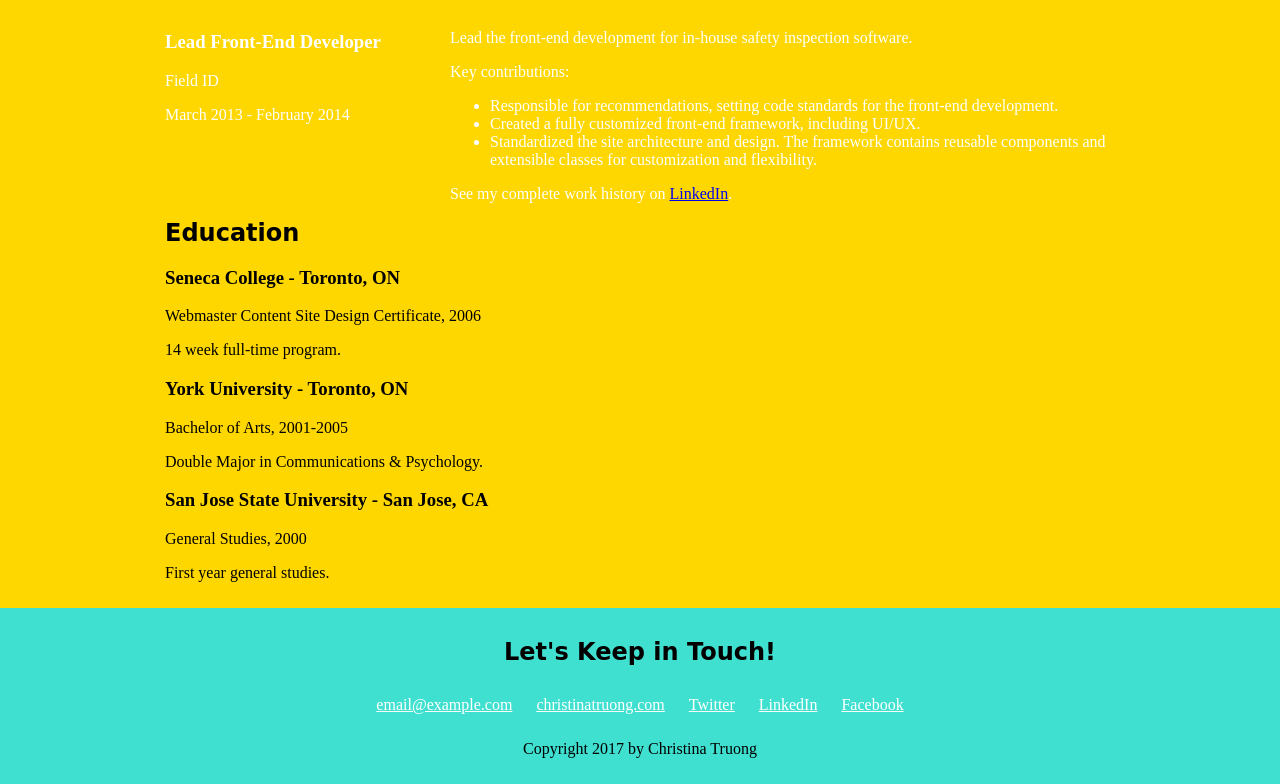
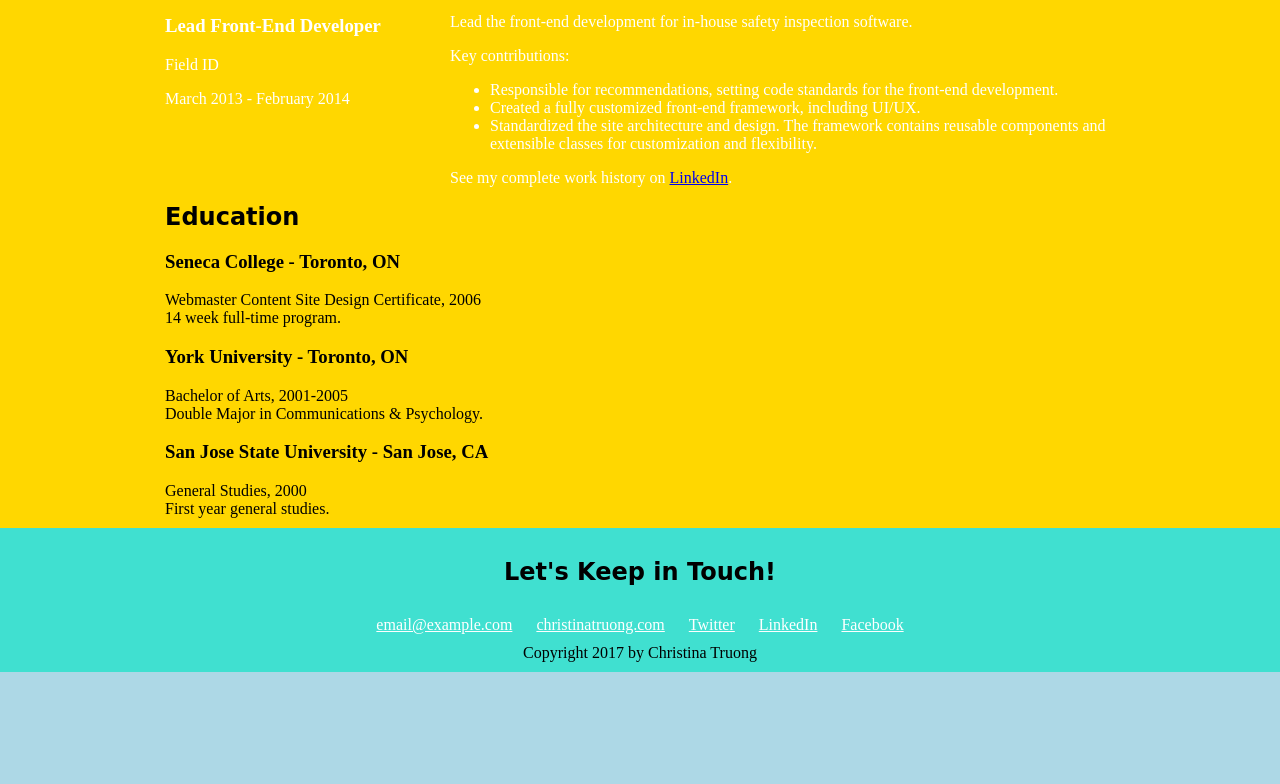
Before and after one commit to MateiTeca/3-css-essential-training-1-2-resume-files-MateiTeca, a plain HTML site: page CSS esential training 1/index.html in a window 1280 px wide. Shown: the part 1223-2007 px from the top of the page. After the commit the page ends 1895 px from the top, so only its background shows below. Drawn offline with Linux system fonts and the light colour scheme; a web font is replaced by a local one.

Commit message:
Advanced selectors, changed margin of p under h2

```diff
--- a/CSS esential training 1/styles.css
+++ b/CSS esential training 1/styles.css
@@ -54,3 +54,7 @@ footer .footer-links
 
 footer a {color: white;
 padding:10px;}
+
+h2 ~ p {
+    margin: 0;
+}
```
